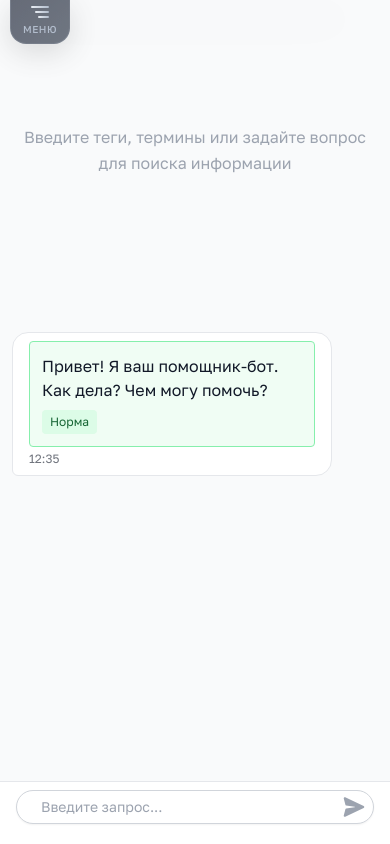
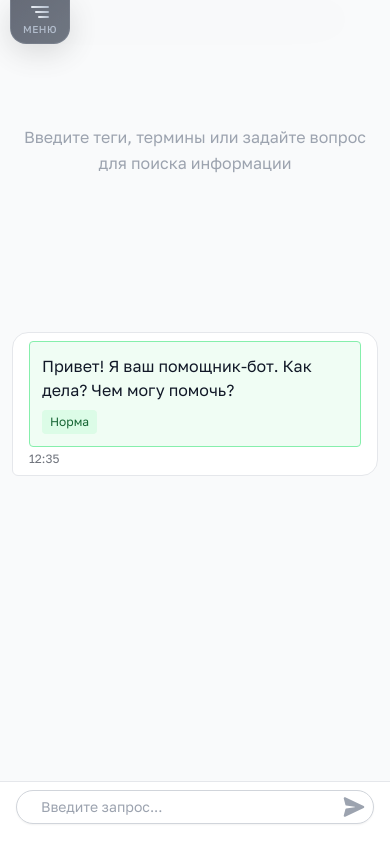
Before and after one commit to DenisDolmatov2020/Diogen, a Vue app: page /chat in a window 390 px wide. Built offline with nearby package versions, Linux system fonts and the light colour scheme.

Commit message:
Update ChatPage.vue

```diff
--- a/src/components/ChatPage.vue
+++ b/src/components/ChatPage.vue
@@ -393,7 +393,7 @@ function formatMessageText(text: string): string {
 }
 
 .message-content {
-  @apply max-w-md;
+  @apply max-w-xl;
 }
 
 /* Сообщения пользователя */
@@ -409,15 +409,25 @@ function formatMessageText(text: string): string {
   border-width: 1px;
   border-color: #E5E7EB;
   min-width: 280px;
+  word-wrap: break-word;
+  overflow-wrap: break-word;
+  word-break: break-word;
+  white-space: pre-wrap;
 }
 
 /* Сообщения бота */
 .message-bot .message-content {
   @apply bg-white text-gray-900 rounded-2xl rounded-bl-md px-4 py-2 border border-gray-200;
+  word-wrap: break-word;
+  overflow-wrap: break-word;
+  word-break: break-word;
 }
 
 .message-text {
   @apply text-sm leading-relaxed;
+  word-wrap: break-word;
+  overflow-wrap: break-word;
+  white-space: pre-wrap;
 }
 
 .message-time {
@@ -582,7 +592,7 @@ function formatMessageText(text: string): string {
   }
 
   .message-content {
-    @apply max-w-xs;
+    @apply max-w-md;
   }
 
   .rendered-blocks :deep(.component-image) {
```
